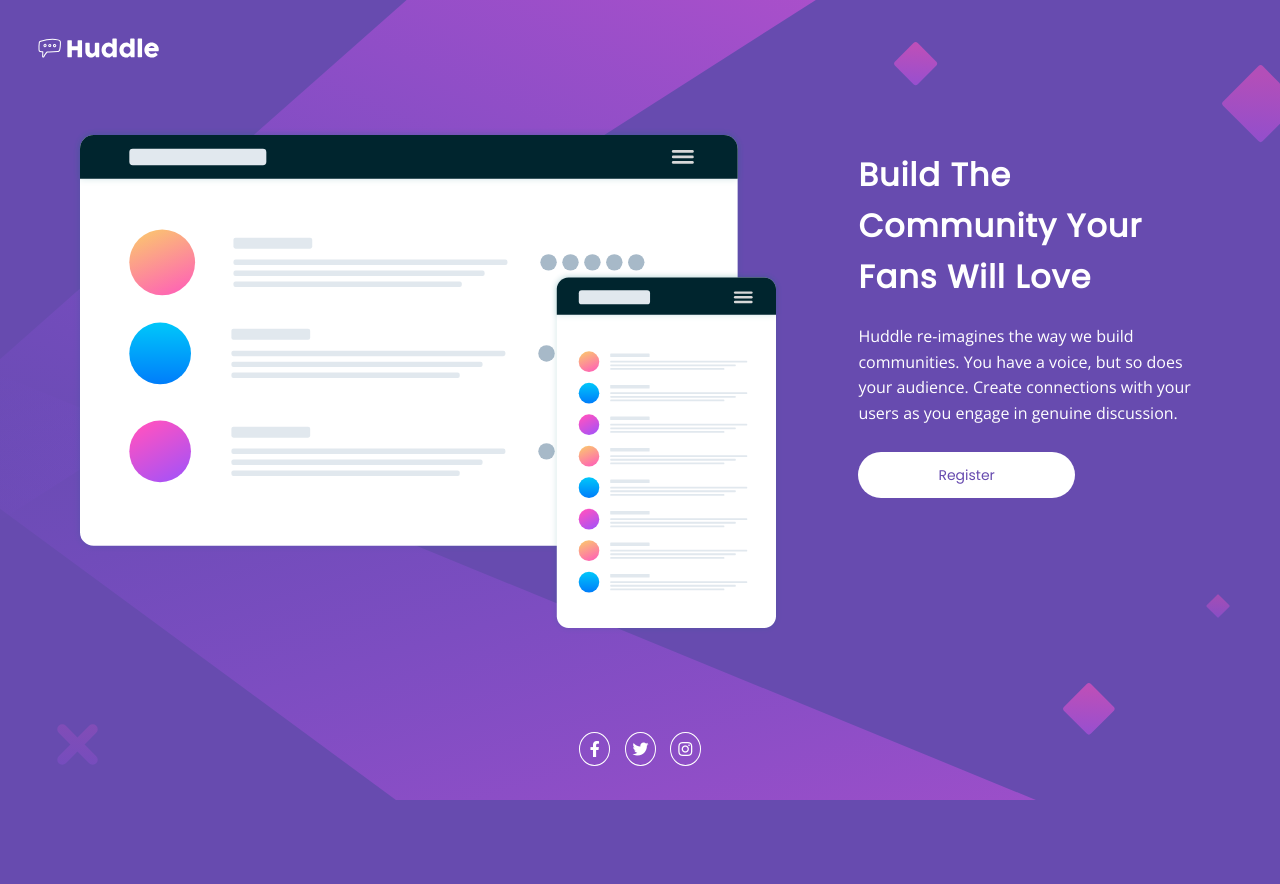
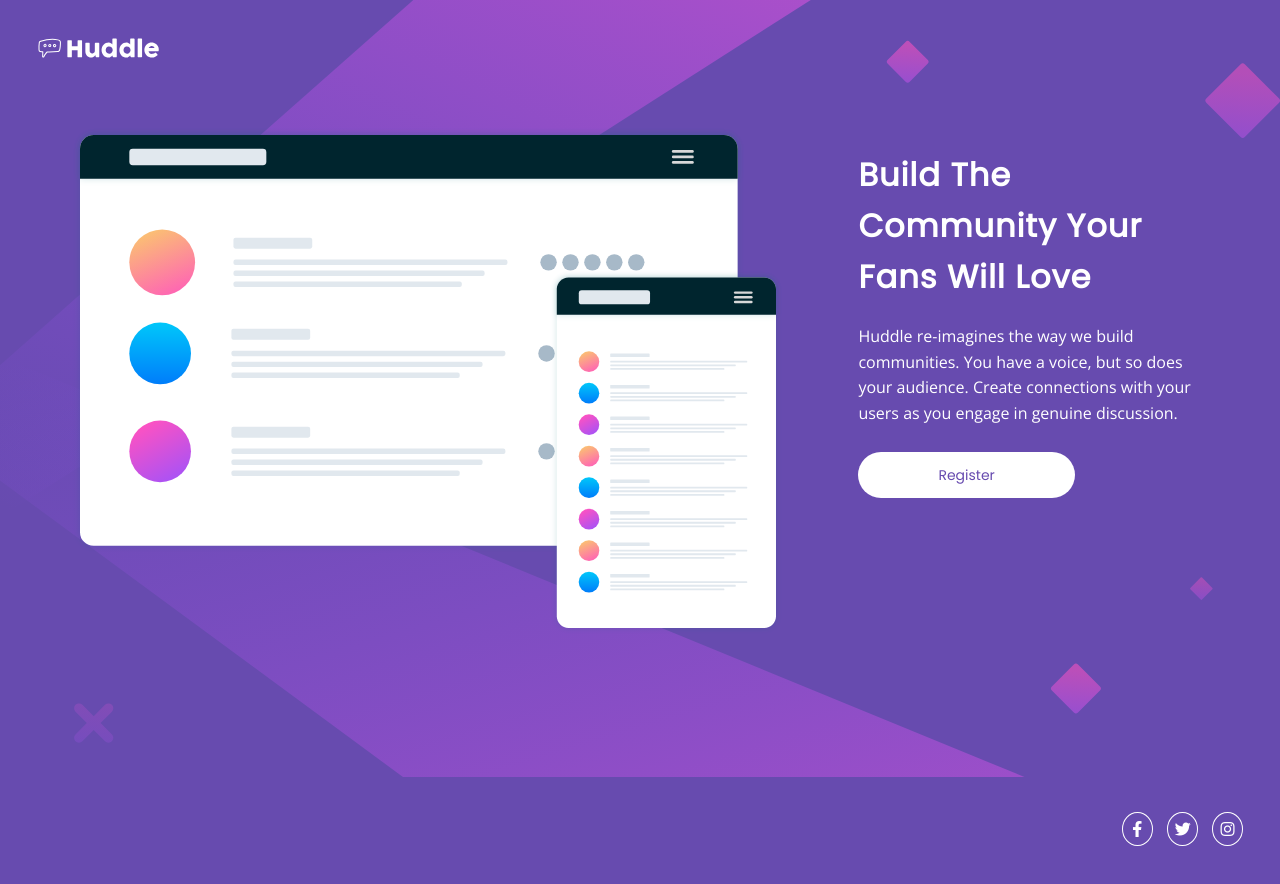
Before and after one commit to EveKaia/huddle-landing-page-with-single-introductory-section, a website: page index.html in a window 1280 px wide. Drawn offline with nearby package versions, Linux system fonts and the light colour scheme.

Commit message:
Desktop footer
Move footer to the right in desktop

```diff
--- a/styles.scss
+++ b/styles.scss
@@ -134,6 +134,7 @@ footer {
 @media screen and (min-width: 768px) {
   body {
     background: url('images/bg-desktop.svg') $primary-color top center no-repeat;
+    background-size: contain;
   }
 
   .container {
@@ -160,6 +161,8 @@ footer {
   }
 
   footer {
-    bottom: 40px;
+    position: inherit;
+    display: flex;
+    justify-content: flex-end;
   }
 }
```
Also changed, not shown: styles.css.
